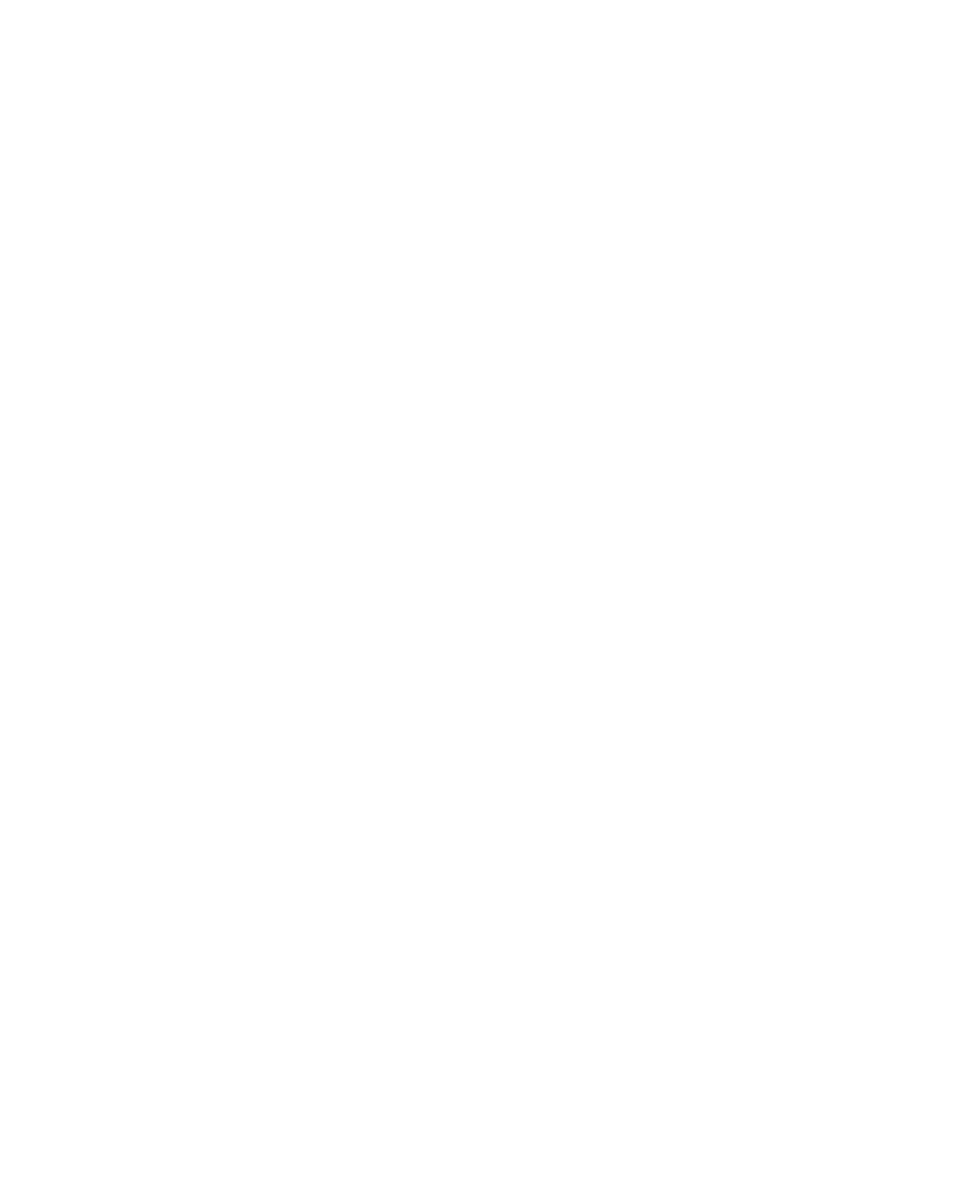
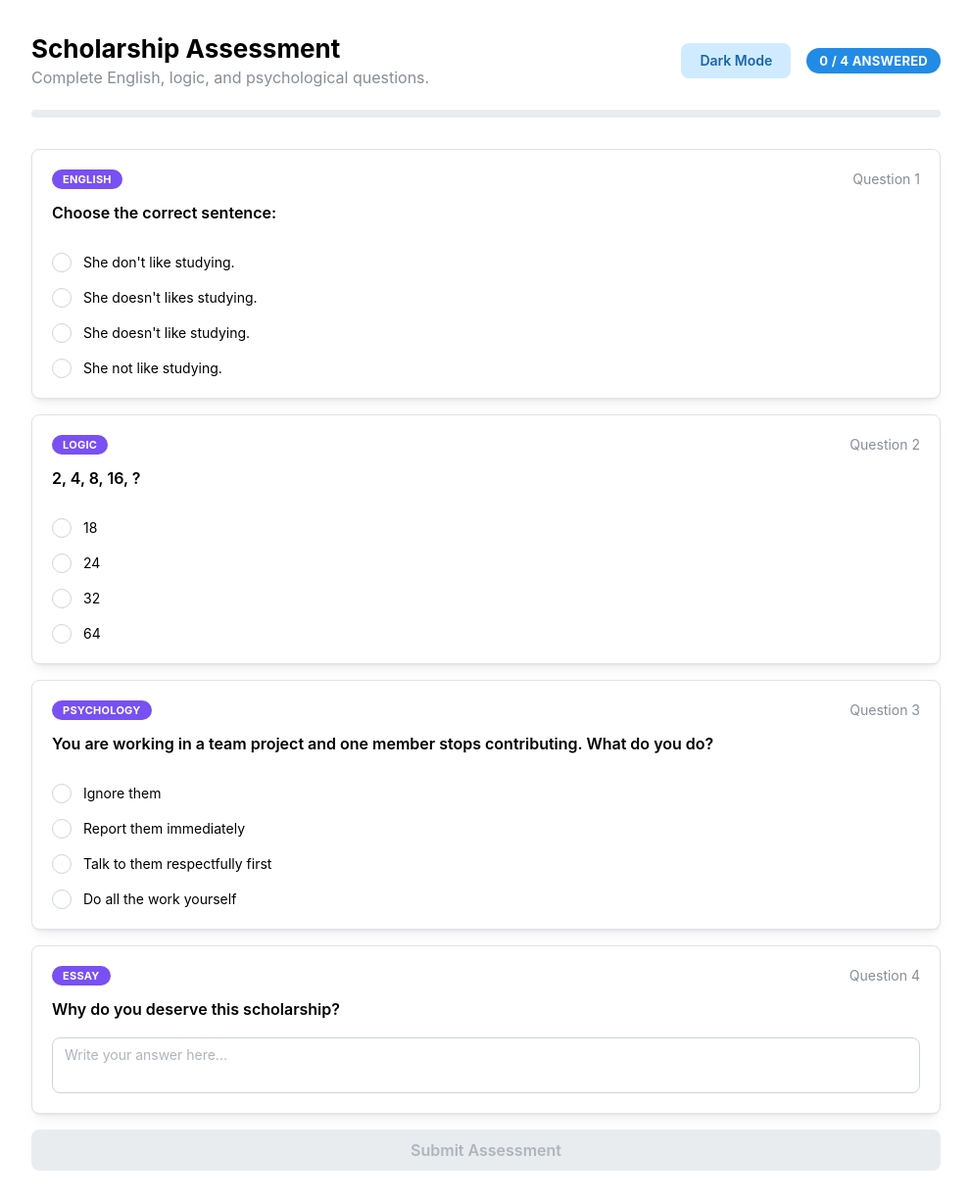
Before and after one commit to SamsonKwizela/Scholar_Link, a React (Vite) app: page /scholarship-assessment in a window 1280 px wide. Before the commit this address had no page. Shown: the whole page at 98% size, without its empty margins (144-1135 px from the left). Before the commit the page ends 800 px from the top, so only its background shows below. Built offline with nearby package versions, Linux system fonts and the light colour scheme.

Commit message:
added the apllication form and questions

```diff
--- a/src/App.jsx
+++ b/src/App.jsx
@@ -1,29 +1,69 @@
 import { BrowserRouter, Routes, Route } from "react-router-dom";
+
 import LandingPage from "./pages/LandingPage";
 import CreateUser from "./auth/CreateUser";
 import { FooterCentered } from "./components/Footer";
 import Login from "./auth/Login";
 import AboutUs from "./pages/AboutUs";
 import ContactUs from "./pages/ContactUs";
-
+import ScholarshipDetails from "./pages/ScholarshipDetails";
+import ApplicationSuccess from "./pages/ApplicationSuccess";
+import ScholarshipAssessment from "./pages/ScholarshipAssessment";
 
 function App() {
   return (
     <BrowserRouter>
+
       <Routes>
+
         {/* Public page */}
-        <Route path="/" element={
-  <>
-    <LandingPage />
-    <FooterCentered />
-  </>
-} />
+        <Route
+          path="/"
+          element={
+            <>
+              <LandingPage />
+              <FooterCentered />
+            </>
+          }
+        />
 
-        <Route path="/signup" element={<CreateUser />} />
-        <Route path="/login" element={<Login />} />
-        <Route path="/about" element={<AboutUs />} />
-        <Route path="/contact" element={<ContactUs />} />
+        <Route
+          path="/signup"
+          element={<CreateUser />}
+        />
+
+        <Route
+          path="/login"
+          element={<Login />}
+        />
+
+        <Route
+          path="/about"
+          element={<AboutUs />}
+        />
+
+        <Route
+          path="/contact"
+          element={<ContactUs />}
+        />
+
+        <Route
+          path="/scholarship/details"
+          element={<ScholarshipDetails />}
+        />
+
+        <Route
+          path="/scholarship-assessment"
+          element={<ScholarshipAssessment />}
+        />
+
+        <Route
+          path="/application-success"
+          element={<ApplicationSuccess />}
+        />
+
       </Routes>
+
     </BrowserRouter>
   );
 }
--- /dev/null
+++ b/src/pages/ApplicationSuccess.jsx
@@ -0,0 +1,42 @@
+import {
+  Container,
+  Card,
+  Title,
+  Text,
+  Button,
+} from "@mantine/core";
+
+import { useNavigate } from "react-router-dom";
+
+function ApplicationSuccess() {
+  const navigate = useNavigate();
+
+  return (
+    <Container size="sm" py="xl">
+
+      <Card
+        shadow="sm"
+        radius="lg"
+        padding="xl"
+        withBorder
+      >
+
+        <Title order={2} mb="md">
+          Application Submitted
+        </Title>
+
+        <Text c="dimmed" mb="lg">
+          Your scholarship assessment has been submitted successfully.
+        </Text>
+
+        <Button onClick={() => navigate("/")}>
+          Back Home
+        </Button>
+
+      </Card>
+
+    </Container>
+  );
+}
+
+export default ApplicationSuccess;
--- a/src/pages/ContactIcons.jsx
+++ b/src/pages/ContactIcons.jsx
@@ -20,7 +20,7 @@ function ContactIcon({ icon: Icon, title, description, ...others }) {
 }
 
 const MOCKDATA = [
-  { title: 'Email', description: 'rm104789@students.cavendish.co.zm', icon: IconAt },
+  { title: 'Email', description: 'rm104719@students.cavendish.co.zm', icon: IconAt },
   { title: 'Phone', description: '+26 (097) 310 89 50', icon: IconPhone },
   { title: 'Address', description: 'GNR Glass Campus', icon: IconMapPin },
   { title: 'Working hours', description: '8 a.m. – 11 p.m.', icon: IconSun },
--- /dev/null
+++ b/src/pages/ScholarshipAssessment.jsx
@@ -0,0 +1,268 @@
+import { useState } from "react";
+import { useNavigate } from "react-router-dom";
+import { useMantineColorScheme } from "@mantine/core";
+
+import {
+  Container,
+  Title,
+  Text,
+  Card,
+  Stack,
+  Radio,
+  Button,
+  Textarea,
+  Progress,
+  Group,
+  Badge,
+} from "@mantine/core";
+
+const questions = [
+  {
+    id: 1,
+    type: "multiple",
+    category: "English",
+    question: "Choose the correct sentence:",
+    options: [
+      "She don't like studying.",
+      "She doesn't likes studying.",
+      "She doesn't like studying.",
+      "She not like studying.",
+    ],
+    answer: "She doesn't like studying.",
+  },
+
+  {
+    id: 2,
+    type: "multiple",
+    category: "Logic",
+    question: "2, 4, 8, 16, ?",
+    options: ["18", "24", "32", "64"],
+    answer: "32",
+  },
+
+  {
+    id: 3,
+    type: "multiple",
+    category: "Psychology",
+    question:
+      "You are working in a team project and one member stops contributing. What do you do?",
+    options: [
+      "Ignore them",
+      "Report them immediately",
+      "Talk to them respectfully first",
+      "Do all the work yourself",
+    ],
+    answer: "Talk to them respectfully first",
+  },
+
+  {
+    id: 4,
+    type: "text",
+    category: "Essay",
+    question: "Why do you deserve this scholarship?",
+  },
+];
+
+function ScholarshipAssessment() {
+  const navigate = useNavigate();
+
+  const { colorScheme, toggleColorScheme } = useMantineColorScheme();
+
+  const [answers, setAnswers] = useState({});
+  const [submitted, setSubmitted] = useState(false);
+  const [error, setError] = useState("");
+
+  /* ---------------- HANDLERS ---------------- */
+
+  const handleOptionChange = (id, value) => {
+    setAnswers((prev) => ({
+      ...prev,
+      [id]: value,
+    }));
+  };
+
+  const handleTextChange = (id, value) => {
+    setAnswers((prev) => ({
+      ...prev,
+      [id]: value,
+    }));
+  };
+
+  /* ---------------- VALIDATION ---------------- */
+
+  const isComplete = () => {
+    return questions.every((q) => {
+      const answer = answers[q.id];
+
+      if (q.type === "text") {
+        return answer && answer.trim() !== "";
+      }
+
+      return answer !== undefined && answer !== "";
+    });
+  };
+
+  /* ---------------- SCORE ---------------- */
+
+  const calculateScore = () => {
+    let score = 0;
+
+    questions.forEach((q) => {
+      if (q.answer && answers[q.id] === q.answer) {
+        score++;
+      }
+    });
+
+    return score;
+  };
+
+  const score = calculateScore();
+
+  const progress =
+    (Object.keys(answers).length / questions.length) * 100;
+
+  /* ---------------- SUBMIT ---------------- */
+
+  const handleSubmit = () => {
+    if (!isComplete()) {
+      setError("⚠️ Please answer all questions before submitting.");
+      return;
+    }
+
+    setError("");
+    setSubmitted(true);
+
+    setTimeout(() => {
+      navigate("/application-success");
+    }, 1500);
+  };
+
+  /* ---------------- UI ---------------- */
+
+  return (
+    <Container size="md" py="xl">
+
+      {/* HEADER */}
+      <Group justify="space-between" mb="lg">
+        <div>
+          <Title order={2}>
+            Scholarship Assessment
+          </Title>
+
+          <Text c="dimmed">
+            Complete English, logic, and psychological questions.
+          </Text>
+        </div>
+
+        <Group>
+          <Button
+            variant="light"
+            onClick={toggleColorScheme}
+          >
+            {colorScheme === "dark" ? "Light Mode" : "Dark Mode"}
+          </Button>
+
+          <Badge size="lg" color="blue">
+            {Object.keys(answers).length} / {questions.length} Answered
+          </Badge>
+        </Group>
+      </Group>
+
+      {/* ERROR MESSAGE */}
+      {error && (
+        <Text color="red" mb="md">
+          {error}
+        </Text>
+      )}
+
+      {/* PROGRESS */}
+      <Progress value={progress} mb="xl" />
+
+      <Stack>
+
+        {questions.map((q, index) => (
+          <Card
+            key={q.id}
+            shadow="sm"
+            radius="md"
+            padding="lg"
+            withBorder
+          >
+
+            <Group justify="space-between" mb="sm">
+              <Badge color="violet">
+                {q.category}
+              </Badge>
+
+              <Text size="sm" c="dimmed">
+                Question {index + 1}
+              </Text>
+            </Group>
+
+            <Text fw={600} mb="md">
+              {q.question}
+            </Text>
+
+            {q.type === "multiple" && (
+              <Radio.Group
+                value={answers[q.id] || ""}
+                onChange={(value) =>
+                  handleOptionChange(q.id, value)
+                }
+              >
+                <Stack mt="sm">
+                  {q.options.map((option) => (
+                    <Radio
+                      key={option}
+                      value={option}
+                      label={option}
+                    />
+                  ))}
+                </Stack>
+              </Radio.Group>
+            )}
+
+            {q.type === "text" && (
+              <Textarea
+                placeholder="Write your answer here..."
+                minRows={5}
+                value={answers[q.id] || ""}
+                onChange={(e) =>
+                  handleTextChange(q.id, e.target.value)
+                }
+              />
+            )}
+
+          </Card>
+        ))}
+
+        {!submitted ? (
+          <Button
+            size="md"
+            onClick={handleSubmit}
+            disabled={!isComplete()}
+          >
+            Submit Assessment
+          </Button>
+        ) : (
+          <Card shadow="sm" radius="md" padding="lg" withBorder>
+            <Title order={3} mb="sm">
+              Assessment Submitted
+            </Title>
+
+            <Text>
+              Your score: {score} / 3
+            </Text>
+
+            <Text c="dimmed" mt="sm">
+              Redirecting to confirmation page...
+            </Text>
+          </Card>
+        )}
+
+      </Stack>
+    </Container>
+  );
+}
+
+export default ScholarshipAssessment;
--- /dev/null
+++ b/src/pages/ScholarshipDetails.jsx
@@ -0,0 +1,73 @@
+import { useNavigate } from "react-router-dom";
+
+import {
+  Container,
+  Title,
+  Text,
+  Card,
+  Badge,
+  Button,
+  Stack,
+  Group,
+} from "@mantine/core";
+
+function ScholarshipDetails() {
+  const navigate = useNavigate();
+
+  return (
+    <Container size="md" py="xl">
+
+      <Card
+        shadow="sm"
+        radius="lg"
+        padding="xl"
+        withBorder
+      >
+
+        <Group justify="space-between" mb="md">
+          <Title order={2}>
+            Global Leaders Scholarship
+          </Title>
+
+          <Badge color="green">
+            Open
+          </Badge>
+        </Group>
+
+        <Stack gap="sm">
+
+          <Text>
+            This scholarship supports students
+            with leadership potential and strong
+            academic performance.
+          </Text>
+
+          <Text>
+            <strong>Level:</strong> Undergraduate
+          </Text>
+
+          <Text>
+            <strong>Field:</strong> Business
+          </Text>
+
+          <Text>
+            <strong>Deadline:</strong> 30 June 2026
+          </Text>
+
+        </Stack>
+
+        <Button
+          mt="xl"
+          size="md"
+          onClick={() => navigate("/scholarship-assessment")}
+        >
+          Apply Scholarship
+        </Button>
+
+      </Card>
+
+    </Container>
+  );
+}
+
+export default ScholarshipDetails;
```
